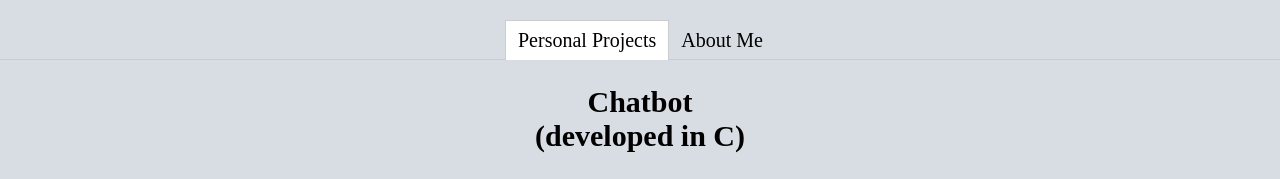
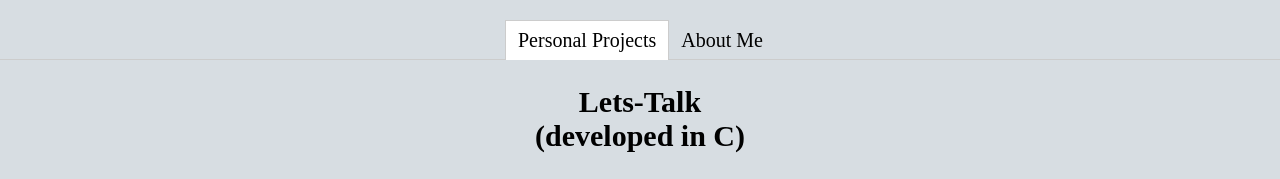
Before and after one commit to shaneilk/my-website, a React (Create React App) app: page / in a window 1280 px wide. Shown: the top 179 px of the page. Built offline with nearby package versions, Linux system fonts and the light colour scheme.

Commit message:
changed names

```diff
--- a/src/App.js
+++ b/src/App.js
@@ -26,7 +26,7 @@ function App() {
         <div label="Personal Projects">
           <div>
             <VideoPlayerLayout
-              AppName="Chatbot"
+              AppName="Lets-Talk"
               Technologies="(developed in C)"
               VideoLink="https://youtu.be/qjOVqhLsTWk"
               Description="This is program that allows for users at one terminal to communicate with users at another terminal.
```
Also changed, not shown: 1 other file (tests, documents, lock files or other folders).
